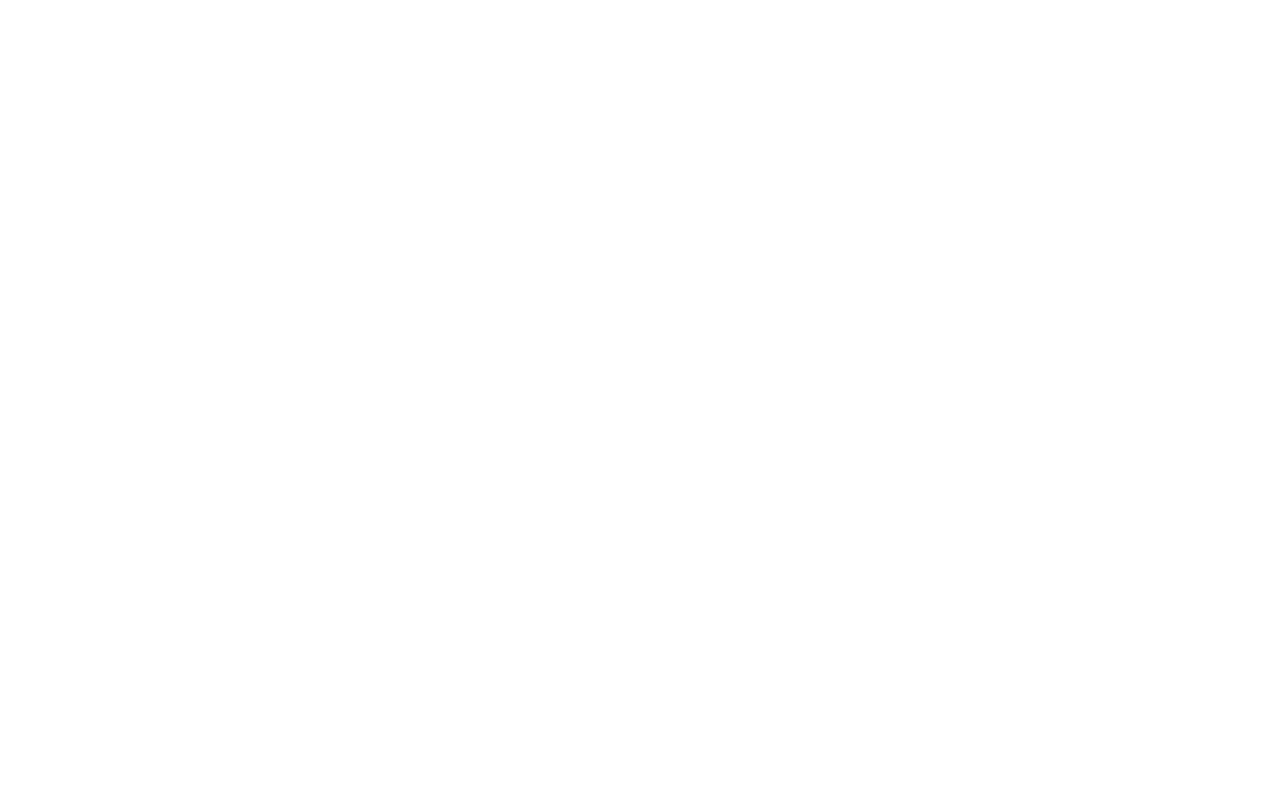
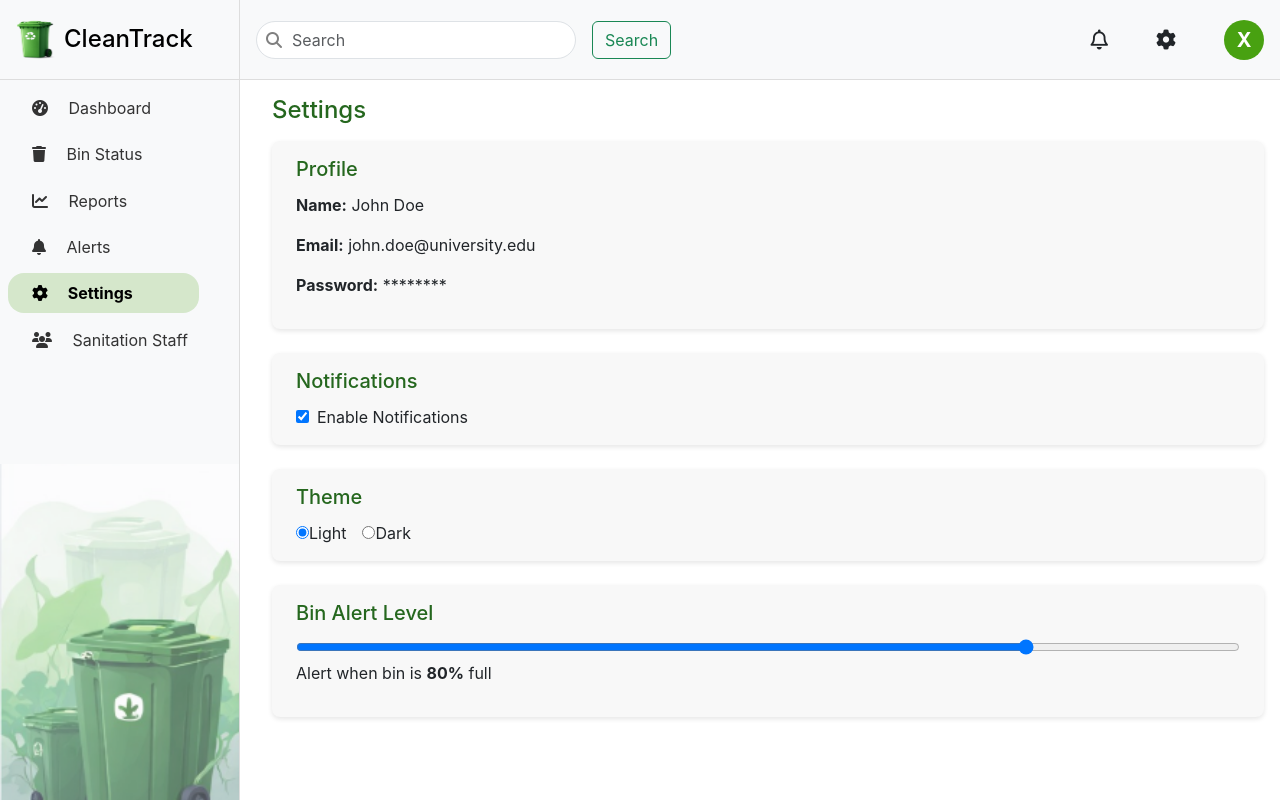
Before and after one commit to ishankumar2911-commits/NecroCoders_Minor-Project, a React (Create React App) app: page /settings in a window 1280 px wide. Before the commit this address had no page. Built offline with nearby package versions, Linux system fonts and the light colour scheme.

Commit message:
settings page and profile

```diff
--- a/src/App.js
+++ b/src/App.js
@@ -8,6 +8,7 @@
 import SanitationStaffPage from './components/SanitationStaffs/SanitationStaffPage'
 import Reports from './components/Reports/ReportsPage'
 import Login from './components/LoginPage/Login'
+import SettingsPage from './components/Settings/SettingsPage'
 
 function App() {
   return (
@@ -23,6 +24,7 @@
           <Route path='/bin-status' element={<BinStatusPage />} />
           <Route path='/staffs' element={<SanitationStaffPage />} />
           <Route path='/reports' element={<Reports />} />
+          <Route path='/settings' element={<SettingsPage />} />
         </Route>
 
       </Routes>
--- a/src/components/Navigation/Navbar.jsx
+++ b/src/components/Navigation/Navbar.jsx
@@ -1,15 +1,20 @@
 import React from 'react'
 import wastebin from '../../images/wastebin.png'
+import ProfileModal from './ProfileModal';
+import { useNavigate } from 'react-router-dom';
 //import logo from '../../images/cleantrack.png'
 
 function Navbar() {
+    const [showProfileModal, setShowProfileModal] = React.useState(false);
+    const naviagate = useNavigate();
+
     return (
         <div>
-            <nav className="navbar navbar-expand-lg " style={{ border: 'none', position: 'fixed', top: 0, left: 0, right: 0, zIndex: '1000',height:'5rem',backgroundColor: "#f8f9fa",borderBottom: "1px solid #ddd"}}>
-                <div style={{ display: 'flex', alignItems: 'center' ,padding:'0.5rem 1rem ',borderRight: "1px solid #ddd",borderBottom: "1px solid #ddd",width:'15rem',height:'5rem'}}>
+            <nav className="navbar navbar-expand-lg " style={{ border: 'none', position: 'fixed', top: 0, left: 0, right: 0, zIndex: '1000', height: '5rem', backgroundColor: "#f8f9fa", borderBottom: "1px solid #ddd" }}>
+                <div style={{ display: 'flex', alignItems: 'center', padding: '0.5rem 1rem ', borderRight: "1px solid #ddd", borderBottom: "1px solid #ddd", width: '15rem', height: '5rem' }}>
                     <a className="navbar-brand" href="/" style={{ color: 'white', display: 'flex', alignItems: 'center' }}>
                         <img src={wastebin} alt="Logo" style={{ width: '40px', height: '40px', marginRight: '0.5rem' }} />
-                        <h4 style={{ margin: 0 ,color:'#000',borderWidth:'1px',}}>CleanTrack</h4>
+                        <h4 style={{ margin: 0, color: '#000', borderWidth: '1px', }}>CleanTrack</h4>
                     </a>
                 </div>
 
@@ -60,17 +65,31 @@
                             <button className="btn btn-outline-success mx-3" type="submit" >Search</button>
                         </form>
 
-                        <div className="nav-user-options" style={{ marginLeft: '1rem', display: 'flex', alignItems: 'center', marginRight: '1rem' }}>
-                            <i className="fa-regular fa-bell me-5" style={{fontSize: '1.25rem'}}></i>
-                            <i className="fa-solid fa-gear me-5" style={{fontSize: '1.25rem'}}></i>
+                        <div className="nav-user-options" style={{ marginLeft: '1rem', display: 'flex', alignItems: 'center', marginRight: '1rem', cursor: 'pointer' }} onClick={() => setShowProfileModal(true)}>
+                            <i className="fa-regular fa-bell me-5" style={{ fontSize: '1.25rem' }}></i>
+                            <i className="fa-solid fa-gear me-5" style={{ fontSize: '1.25rem' }}></i>
                             <div style={{ display: 'flex', alignItems: 'center', borderRadius: '50px', backgroundColor: '#48A111', padding: '0.5rem 1rem', color: 'white', width: '2.5rem', height: '2.5rem', justifyContent: 'center' }}>
                                 <span style={{ fontSize: '1.25rem', fontWeight: 'bold' }}>X</span>
                             </div>
                         </div>
+
                     </div>
 
                 </div>
             </nav>
+            {showProfileModal &&
+                <div
+                style={{
+                    position: 'absolute',
+                    top: 0,
+                    left: 0,
+                }}>
+
+                    <ProfileModal showProfileModal={showProfileModal} setShowProfileModal={setShowProfileModal} onGoToSettings={() => {
+                        setShowProfileModal(false);
+                        naviagate('/settings');
+                    }} />
+                </div>}
         </div>
     )
 }
--- /dev/null
+++ b/src/components/Navigation/ProfileModal.jsx
@@ -0,0 +1,27 @@
+import React, { useState } from "react";
+import ProfileModal from "./ProfileModal";
+
+function Navbar() {
+    const [showProfileModal, setShowProfileModal] = useState(false);
+
+    const handleLogout = () => {
+        console.log("Logout clicked");
+    };
+
+    const goToSettings = () => {
+        console.log("Go to settings");
+    };
+
+    return (
+        <div style={{ padding: "20px", display: "flex", justifyContent: "flex-end" }}>
+            <ProfileModal
+                showProfileModal={showProfileModal}
+                setShowProfileModal={setShowProfileModal}
+                onLogout={handleLogout}
+                onGoToSettings={goToSettings}
+            />
+        </div>
+    );
+}
+
+export default Navbar;
--- /dev/null
+++ b/src/components/Settings/SettingsPage.jsx
@@ -0,0 +1,97 @@
+import React, { useState } from "react";
+
+const SettingsPage = () => {
+    const userProfile = {
+        name: "John Doe",
+        email: "john.doe@university.edu",
+        password: "********",
+    };
+
+    const [notificationsEnabled, setNotificationsEnabled] = useState(true);
+    const [theme, setTheme] = useState("light");
+    const [binAlertLevel, setBinAlertLevel] = useState(80);
+
+    return (
+        <div style={{ marginTop: '5rem', marginLeft: '16rem', padding: '1rem' }}>
+            <h4 style={{ color: '#25671E', marginBottom: '1rem' }}>Settings</h4>
+
+            {/* Profile Info */}
+            <section style={sectionStyle}>
+                <h5 style={headingStyle}>Profile</h5>
+                <p><strong>Name:</strong> {userProfile.name}</p>
+                <p><strong>Email:</strong> {userProfile.email}</p>
+                <p><strong>Password:</strong> {userProfile.password}</p>
+            </section>
+
+            {/* Notifications */}
+            <section style={sectionStyle}>
+                <h5 style={headingStyle}>Notifications</h5>
+                <label style={{ display: 'flex', alignItems: 'center', gap: '0.5rem' }}>
+                    <input
+                        type="checkbox"
+                        checked={notificationsEnabled}
+                        onChange={() => setNotificationsEnabled(!notificationsEnabled)}
+                    />
+                    Enable Notifications
+                </label>
+            </section>
+
+            {/* Theme */}
+            <section style={sectionStyle}>
+                <h5 style={headingStyle}>Theme</h5>
+                <div style={{ display: 'flex', gap: '1rem', alignItems: 'center' }}>
+                    <label>
+                        <input
+                            type="radio"
+                            name="theme"
+                            value="light"
+                            checked={theme === "light"}
+                            onChange={() => setTheme("light")}
+                        />
+                        Light
+                    </label>
+                    <label>
+                        <input
+                            type="radio"
+                            name="theme"
+                            value="dark"
+                            checked={theme === "dark"}
+                            onChange={() => setTheme("dark")}
+                        />
+                        Dark
+                    </label>
+                </div>
+            </section>
+
+            {/* IoT Bin Alert Level */}
+            <section style={sectionStyle}>
+                <h5 style={headingStyle}>Bin Alert Level</h5>
+                <input
+                    type="range"
+                    min="10"
+                    max="100"
+                    value={binAlertLevel}
+                    onChange={(e) => setBinAlertLevel(e.target.value)}
+                    style={{ width: '100%' }}
+                />
+                <p>Alert when bin is <strong>{binAlertLevel}%</strong> full</p>
+            </section>
+        </div>
+    );
+};
+
+// Common section styling
+const sectionStyle = {
+    background: '#f8f8f8',
+    padding: '1rem 1.5rem',
+    marginBottom: '1.5rem',
+    borderRadius: '8px',
+    boxShadow: '0 2px 5px rgba(0,0,0,0.1)',
+};
+
+const headingStyle = {
+    color: '#25671E',
+    marginBottom: '0.75rem',
+};
+
+export default SettingsPage;
```
